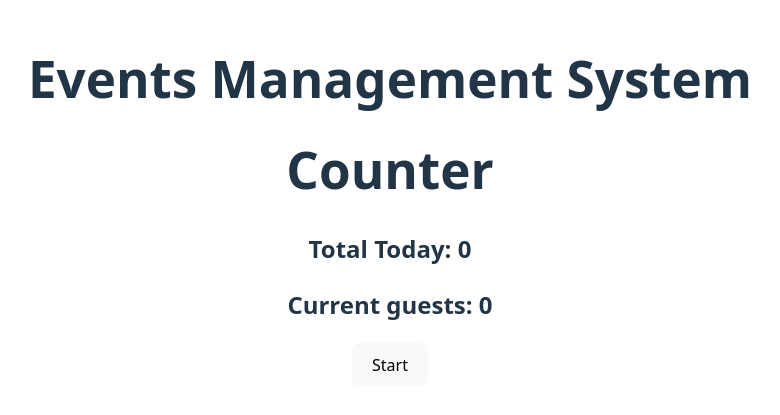
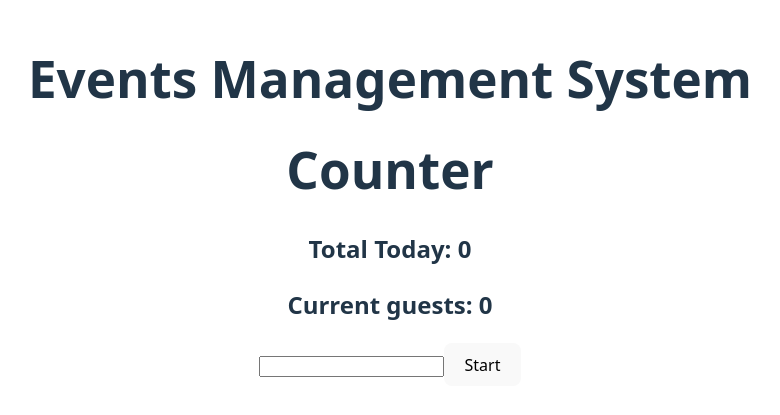
Before and after one commit to ciaranhayes/Event-Management-System, a React (Vite) app: page / in a window 1280 px wide. Shown: the part 199-614 px from the top of the page, without its empty margins (250-1030 px from the left). Built offline with nearby package versions, Linux system fonts and the light colour scheme.

Commit message:
Max capacity is now settable

```diff
--- a/src/components/Counter.tsx
+++ b/src/components/Counter.tsx
@@ -1,4 +1,5 @@
 import { useState, useEffect, useRef } from "react";
+import { useFormState } from "react-dom";
 
 function Counter () {
     const [total, setTotal] = useState(0);
@@ -6,6 +7,7 @@ function Counter () {
     const [started, setStarted] = useState(false);
     const [countOnHour, setCountOnHour] = useState<number | null>(null);
     const [hourCount, setHourCount] = useState<number[]>([]);
+    const [maxCapacity, setMaxCapacity] = useState<number>();
 
     let refCount = useRef(0);
 
@@ -28,15 +30,14 @@ function Counter () {
         setStarted(true);
         let now = new Date();
         let target = new Date();
-        target.setHours(1, 45, 0, 0);
-        const delay = 20000;
-        target.getTime() - now.getTime();
+        target.setHours(14, 19, 0, 0);
+        const delay = target.getTime() - now.getTime();
 
         console.log("Started clicked at:", new Date().toLocaleTimeString());
 
         setTimeout(() => {
             setCountOnHour(refCount.current);
-        }, delay);
+        }, delay);5
     }
 
     useEffect(() => {
@@ -46,13 +47,17 @@ function Counter () {
         }
     }, [countOnHour]);
 
+    function handleMaxValue(e: React.ChangeEvent<HTMLInputElement>) {
+        setMaxCapacity(Number(e.target.value))
+    }
+
     return (
         <>
         <h1>Counter</h1>
         <h2>Total Today: {total}</h2>
         <h2>Current guests: {count}</h2>
-        <h3></h3>
-        {started === false ? <button onClick={makeStarted} disabled={started}>Start</button> : <div><button onClick={count > 0 ?  removeVisitors : stopMinus}>-</button> <button onClick={addVisitors}>+</button></div>}
+        {started === true && <h3>Max Capacity: {maxCapacity}</h3>}
+        {started === false ? <div><input type="number" onChange={handleMaxValue} /><button onClick={makeStarted} disabled={started}>Start</button></div>  : <div><button onClick={count > 0 ?  removeVisitors : stopMinus}>-</button> <button onClick={addVisitors}>+</button></div>}
         {hourCount.map((hourNumberAtStart, index) => <p key={index}>{hourNumberAtStart}</p>)}
         </>
     )
```
